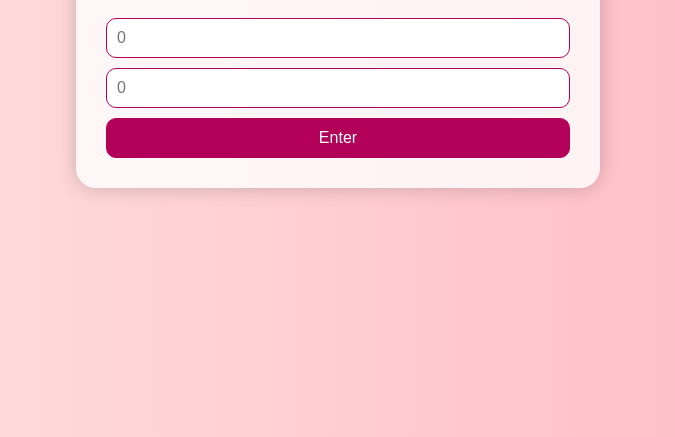
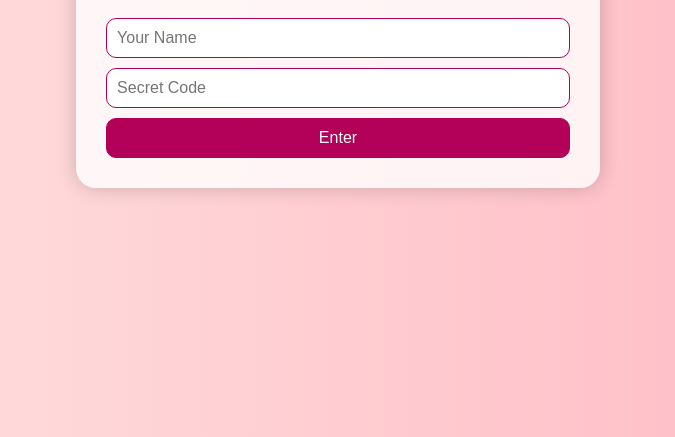
Before and after one commit to peapleofidunno/my-love-site13, a plain HTML site: page login.html in a window 1280 px wide. Shown: the part 363-800 px from the top of the page, without its empty margins (302-977 px from the left). Drawn offline with Linux system fonts and the light colour scheme.

Commit message:
Update login.html

```diff
--- a/login.html
+++ b/login.html
@@ -10,8 +10,8 @@
   <div class="container">
     <h1>Welcome Back, Love 💌</h1>
     <form action="index.html" method="get" class="login-form">
-      <input type="text" placeholder="0" required />
-      <input type="password" placeholder="0" required />
+      <input type="text" placeholder="Your Name" required />
+      <input type="password" placeholder="Secret Code" required />
       <button type="submit">Enter</button>
     </form>
   </div>
```
